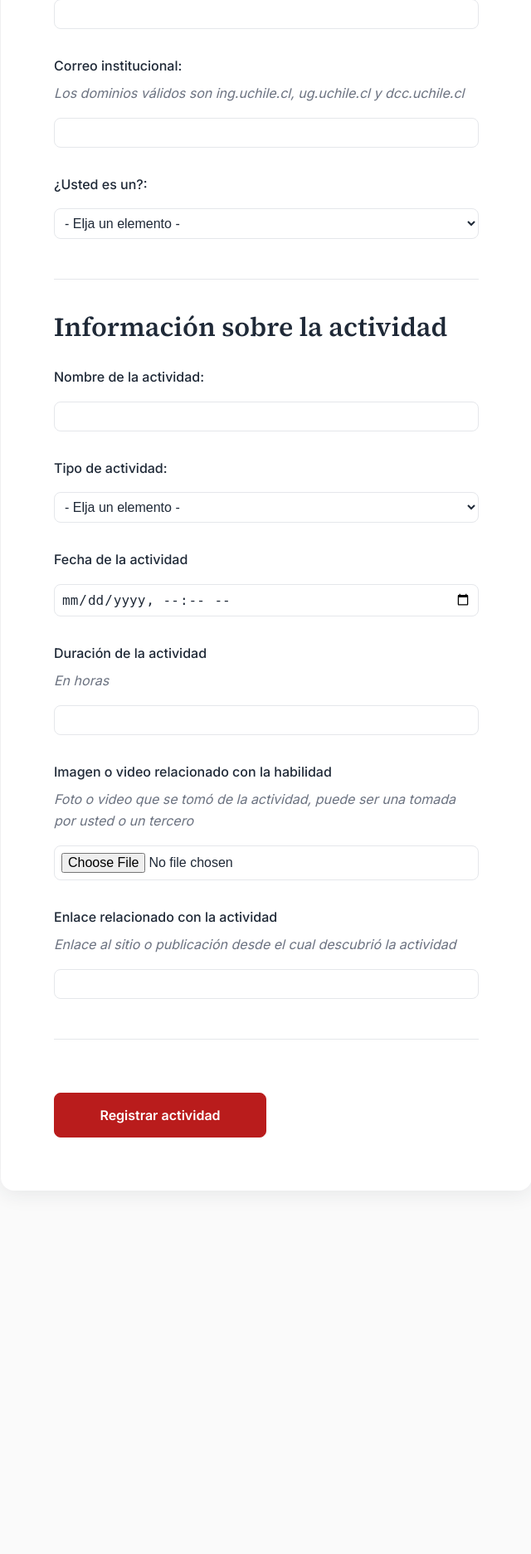
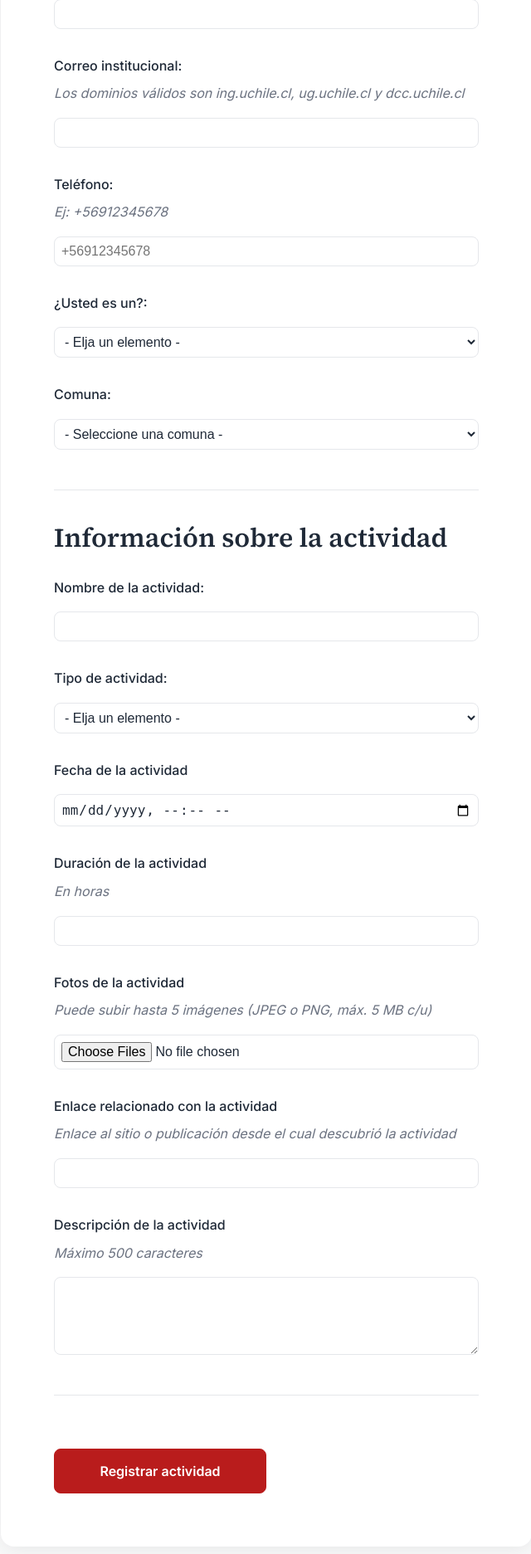
Before and after one commit to blu2718-uni/desarrollo_web_julio_yanez, a Flask app: page /registro in a window 1280 px wide. Shown: the part 549-2422 px from the top of the page at 83% size, without its empty margins (319-959 px from the left). Before the commit the page ends 1985 px from the top, so only its background shows below. Run offline with Flask 3, Linux system fonts and the light colour scheme.

Commit message:
feat: new registration page, with all the new entries, and new sintax considering Flask as the framework

```diff
--- a/templates/registro.html
+++ b/templates/registro.html
@@ -2,52 +2,69 @@
 {% block title %} Registro {% endblock %}
 {% block content %}
 <h1 class="titulo" id="titulo-registro">Registro</h1>
-<div class="validacion" id="validacion-registro" hidden>
-    <h1 id="mensajes-validacion"></h1>
-    <ul id="lista-validacion"></ul>
+<div class="validacion" id="validacion-registro" {% if not errores %}hidden{% endif %}>
+    <h1 id="mensajes-validacion">Los siguientes campos son inválidos o están vacios:</h1>
+    <ul id="lista-validacion">
+        {% for error in errores %}
+        <li>{{ error }}</li>
+        {% endfor %}
+    </ul>
 </div>
-<form class="formulario" id="registro">
+<form class="formulario" id="registro" method="POST" action="{{ url_for('registro') }}" enctype="multipart/form-data">
     <h1>Información personal</h1>
         <div class="pieza-formulario" id="datos-personales">
             <label class="input-label" for="nombre">Nombre: <span class="instrucciones-formulario">Coloque su nombre y dos apellidos</span></label>
-            <input class="input" name="nombre" id="nombre" required>
+            <input class="input" name="nombre" id="nombre" value="{{ request.form.get('nombre', '') }}" required>
             <label class="input-label" for="email">Correo institucional: <span class="instrucciones-formulario">Los dominios válidos son ing.uchile.cl, ug.uchile.cl y dcc.uchile.cl</span></label>
-            <input class="input" name="email" id="email" required>
+            <input class="input" name="email" id="email" value="{{ request.form.get('email', '') }}" required>
+            <label class="input-label" for="telefono">Teléfono: <span class="instrucciones-formulario">Ej: +56912345678</span></label>
+            <input class="input" name="telefono" id="telefono" placeholder="+56912345678" value="{{ request.form.get('telefono', '') }}" required>
             <label class="input-label" for="rol">¿Usted es un?:</label>
 
             <select class="input-select" name="rol" id="rol" required>
                 <option value="">- Elja un elemento -</option>
-                <option value="pregrado">Estudiante de pregrado</option>
-                <option value="postgrado">Estudiante de postgrado</option>
-                <option value="academico">Académico</option>
-                <option value="funcionario">Funcionario</option>
+                <option value="pregrado" {% if request.form.get('rol') == 'pregrado' %}selected{% endif %}>Estudiante de pregrado</option>
+                <option value="postgrado" {% if request.form.get('rol') == 'postgrado' %}selected{% endif %}>Estudiante de postgrado</option>
+                <option value="academico" {% if request.form.get('rol') == 'academico' %}selected{% endif %}>Académico</option>
+                <option value="funcionario" {% if request.form.get('rol') == 'funcionario' %}selected{% endif %}>Funcionario</option>
+            </select>
+
+            <label class="input-label" for="comuna">Comuna:</label>
+            <select class="input-select" name="comuna" id="comuna" required>
+                <option value="">- Seleccione una comuna -</option>
+                {% for comuna in comunas %}
+                <option value="{{ comuna.id }}" {% if request.form.get('comuna')|string == comuna.id|string %}selected{% endif %}>{{ comuna.nombre }}</option>
+                {% endfor %}
             </select>
         </div>
     <h1>Información sobre la actividad</h1>
         <div class="pieza-formulario" id="info-actividad">
             <label class="input-label" for="nombre-actividad">Nombre de la actividad:</label>
-            <input class="input" name="nombre-actividad" id="nombre-actividad" required>
+            <input class="input" name="nombre-actividad" id="nombre-actividad" value="{{ request.form.get('nombre-actividad', '') }}" required>
             <label class="input-label" for="tipo">Tipo de actividad:</label>
 
             <select class="input-select" name="tipo" id="tipo" required>
                 <option value="">- Elja un elemento -</option>
-                <option value="deportiva">Deportiva</option>
-                <option value="recreativa">Recreativa</option>
-                <option value="artistica">Artística</option>
-                <option value="social">Social</option>
-                <option value="tecnologica">Tecnológica</option>
-                <option value="otro">Otro</option>
+                <option value="deporte" {% if request.form.get('tipo') == 'deporte' %}selected{% endif %}>Deportiva</option>
+                <option value="recreación" {% if request.form.get('tipo') == 'recreación' %}selected{% endif %}>Recreativa</option>
+                <option value="arte" {% if request.form.get('tipo') == 'arte' %}selected{% endif %}>Artística</option>
+                <option value="social" {% if request.form.get('tipo') == 'social' %}selected{% endif %}>Social</option>
+                <option value="tecnología" {% if request.form.get('tipo') == 'tecnología' %}selected{% endif %}>Tecnológica</option>
+                <option value="otra" {% if request.form.get('tipo') == 'otra' %}selected{% endif %}>Otro</option>
             </select>
 
             <label class="input-label" for="fecha">Fecha de la actividad</label>
-            <input class="input" type="datetime-local" name="fecha" id="fecha" required>
+            <input class="input" type="datetime-local" name="fecha" id="fecha" value="{{ request.form.get('fecha', '') }}" required>
             <label class="input-label" for="horas">Duración de la actividad <span class="instrucciones-formulario">En horas</span></label>
-            <input class="input" type="number" name="horas" id="horas" required>
-            <label class="input-label" for="medios">Imagen o video relacionado con la habilidad <span class="instrucciones-formulario">Foto o video que se tomó de la actividad, puede ser una tomada por usted o un tercero</span></label>
-            <input class="input" type="file" name="medios" id="medios" required>
+            <input class="input" type="number" name="horas" id="horas" value="{{ request.form.get('horas', '') }}" required>
+            <label class="input-label" for="fotos">Fotos de la actividad <span class="instrucciones-formulario">Puede subir hasta 5 imágenes (JPEG o PNG, máx. 5 MB c/u)</span></label>
+            <input class="input" type="file" name="fotos" id="fotos" multiple accept="image/jpeg,image/png" required>
 
             <label class="input-label" for="link">Enlace relacionado con la actividad<span class="instrucciones-formulario">Enlace al sitio o publicación desde el cual descubrió la actividad</span></label>
-            <input class="input" type="url" name="link" id="link" required>
+            <input class="input" type="url" name="link" id="link" value="{{ request.form.get('link', '') }}" required>
+
+            <label class="input-label" for="descripcion">Descripción de la actividad <span class="instrucciones-formulario">Máximo 500 caracteres</span></label>
+            <textarea class="input" name="descripcion" id="descripcion" rows="4" maxlength="500" required>{{ request.form.get('descripcion', '') }}</textarea>
         </div>
         <button type="submit" class="boton-submit" id="envio-actividad" onclick="validarRegistro(event)">Registrar actividad</button>
 </form>
```
